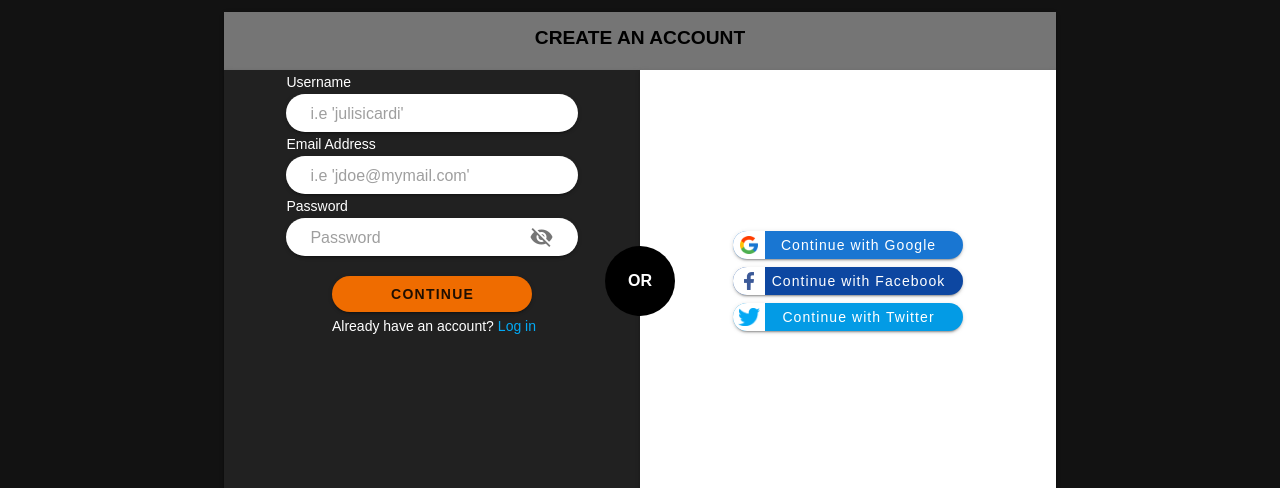
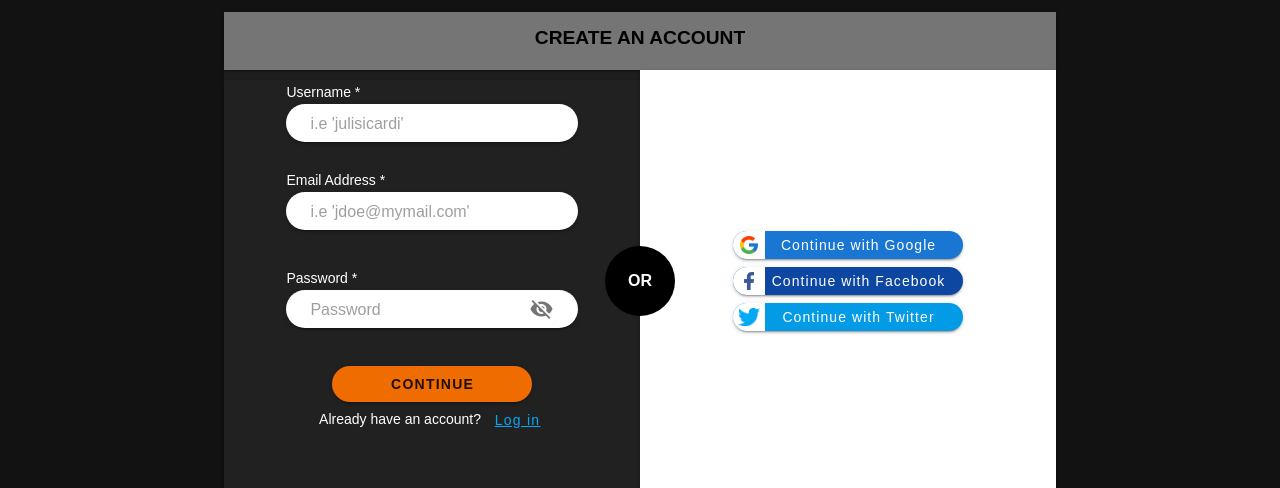
Before and after one commit to gonzaloarca/routina-web, a Vue app in the folder routina/: page /register in a window 1280 px wide. Shown: the part 142-630 px from the top of the page. Built offline with nearby package versions, Linux system fonts and the light colour scheme; no server answers.

Commit message:
registerUser corrections

```diff
--- a/routina/src/views/RegisterUser.vue
+++ b/routina/src/views/RegisterUser.vue
@@ -3,51 +3,55 @@
 
       <v-card  class="registerUserCard" tile>
         <v-card tile color="grey darken-1" height="12%" class="pa-3" style="align-items:center;">
-          <h2 class="registerUserTitle">CREATE AN ACCOUNT</h2>
+          <h2 class="registerUserTitle" v-if="!login">CREATE AN ACCOUNT</h2>
+          <h2 class="registerUserTitle" v-else>LOG IN</h2>
         </v-card>
        <v-row class="ma-0" style="position:relative; height:88%">
          <v-col class="ma-0 pa-0">
            <v-card tile color="grey darken-4" style="position:relative; height:100%;">
              <div class="divForm">
-                <span class="textFieldLabels">Username</span>
+                <span v-if="!login" class="textFieldLabels">Username *</span>
                 <v-text-field
+                      ref="userTf"
+                      v-if="!login"
                       placeholder="i.e 'julisicardi' "
                       class="textFieldForm"
                       solo
                       rounded
                       dense
-                      hide-details
+                      :rules="[() => !!username || 'This field is required']"
                       light
                       clearable
                       v-model="username"
                 ></v-text-field>
-                <span class="textFieldLabels" >{{usernameError}}</span>
-
-                <span class="textFieldLabels">Email Address</span>
+                <span class="textFieldLabels">Email Address *</span>
                 <v-text-field
+                      ref="mailTf"
                       placeholder="i.e 'jdoe@mymail.com' "
                       class="textFieldForm"
                       solo
                       rounded
                       dense
-                      hide-details
+                      :rules="[() => !!email || 'This field is required']"
                       light
                       clearable
                       v-model="email"
                 ></v-text-field>
               </div>
               <div class="divForm">
-                <span class="textFieldLabels">Password</span>
+                <span class="textFieldLabels">Password *</span>
                 <v-text-field
+                      ref="passTf"
+                      v-model="password"
                       :type="showPassword? 'text' : 'password'"
                       placeholder="Password"
-                      class="textFieldForm pb-3 "
+                      class="textFieldForm pb-1"
                       solo
                       rounded
                       min-height="10px"
                       height="20px"
                       dense
-                      hide-details
+                      :rules="[() => !!password || 'This field is required']"
                       light
                       clearable
                       :append-icon="showPassword? 'mdi-eye':'mdi-eye-off'"
@@ -56,22 +60,27 @@
 
               </div>
               <div class="pa-2" width="100%"  >
-                <div width="100%" style="display:flex; align-items:center; justify-content:center;">
+                <div width="100%" style=" display:flex; align-items:center; justify-content:center;">
 
                   <v-btn
                     rounded
                     width="50%"
                     color="orange darken-3"
                     light
-                    class="button font-weight-bold pa-3"
+                    class="button font-weight-bold pa-3 "
                     v-on:click="createAccount"
                     style="z-index:20;"
-                  >Continue
+                  >
+                  <span v-if="!login">Continue</span>
+                  <span v-else>Log in</span>
                   </v-btn>
                 </div>
                 <div width="100%" style="display:flex; align-items:center; justify-content:center;">
-                  <span class="textFieldLabels ma-1">Already have an account?</span>
-                  <span class="textFieldLabels light-blue--text" >Log in</span>
+                  <span v-if="!login" class="textFieldLabels ma-1">Already have an account?</span>
+                  <span v-else class="textFieldLabels ma-1">Don't have an account?</span>
+                  <v-btn v-if="!login" @click="login=!login" text class="textFieldLabels light-blue--text ma-0 pa-0" style="z-index:20; text-decoration:underline;">Log in</v-btn>
+                  <v-btn v-else text @click="login=!login" class="textFieldLabels light-blue--text ma-0 pa-0" style="z-index:20; text-decoration:underline;">Sign up</v-btn>
+
                 </div>
               </div>
 
@@ -88,8 +97,9 @@
                 :color="prov.color"
                 rounded
                 small
-                style="overflow:hidden;"
+                style="overflow:hidden; z-index:20;"
                 width="230px"
+                @click="provError=!provError"
                 >
                  <div  class="logoContainer">
                       <img :src="require(`../assets/${prov.icon}`)" alt="prov.name" style="height:55%; position:absolute;">
@@ -98,6 +108,7 @@
                   <span class="textFieldLabels ml-5">Continue with {{prov.name}}</span>
                 </v-btn>
              </div>
+             <span v-if="provError" class="textFieldLabels red--text" style="text-align:center;"><p>Unavailable at the moment</p></span>
              </div>
            </v-card>
          </v-col>
@@ -138,6 +149,8 @@ export default {
     emailError:"",
     password:"",
     passwordError:"",
+    login:false,
+    provError:false,
   }),
   methods:{
     createAccount:async function(){
@@ -148,7 +161,14 @@ export default {
           await UserApi.createUser(new User(cred,this.email));
         }else{
           if(this.username===""){
-            this.usernameError="Missing username field";
+            this.usernameError="Username field is required";
+
+          }
+          if(this.email===""){
+            this.emailError="Email field is required";
+          }
+          if(this.password===""){
+            this.passwordError="Password field is required";
           }
         }
       } catch (error) {
@@ -228,7 +248,7 @@ export default {
   position:relative;
   margin-left: 15%;
   margin-right: 15%;
-  margin-top: 0px;
+  margin-top: 10px;
   margin-bottom: 0px;
 }
 
```
